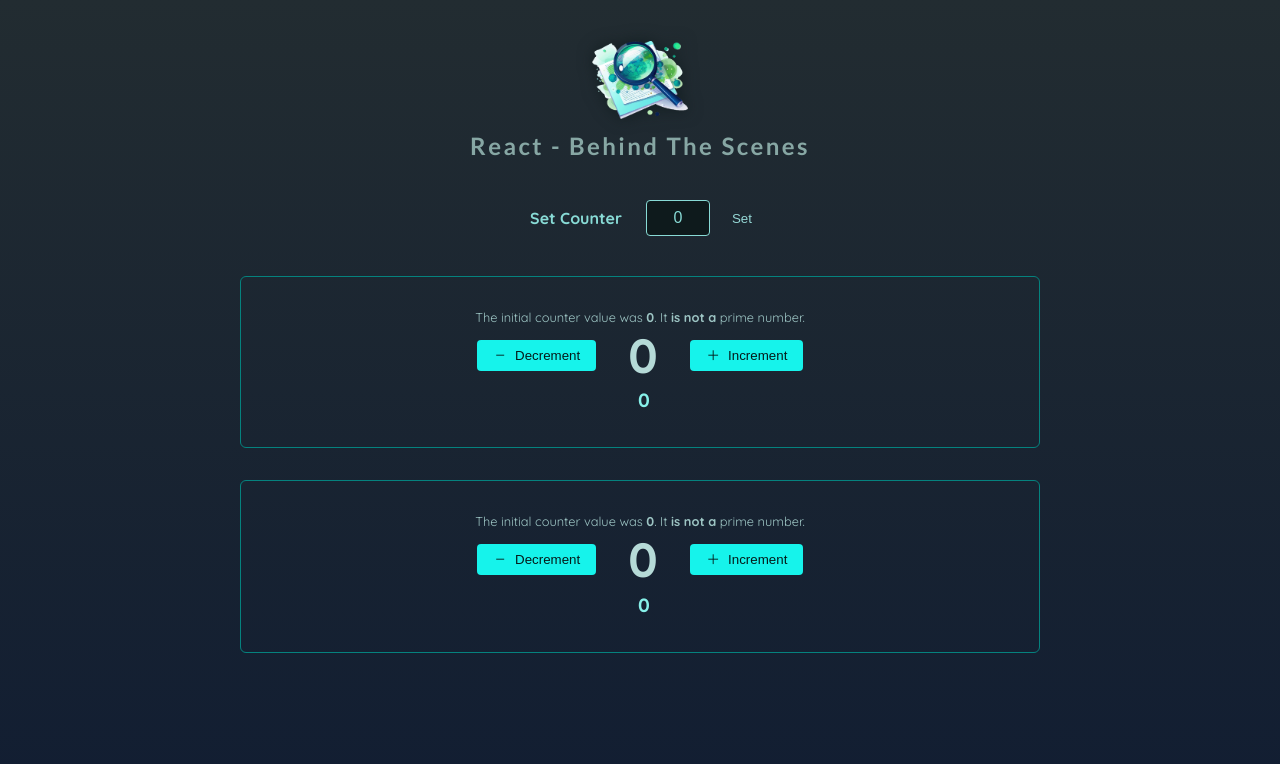
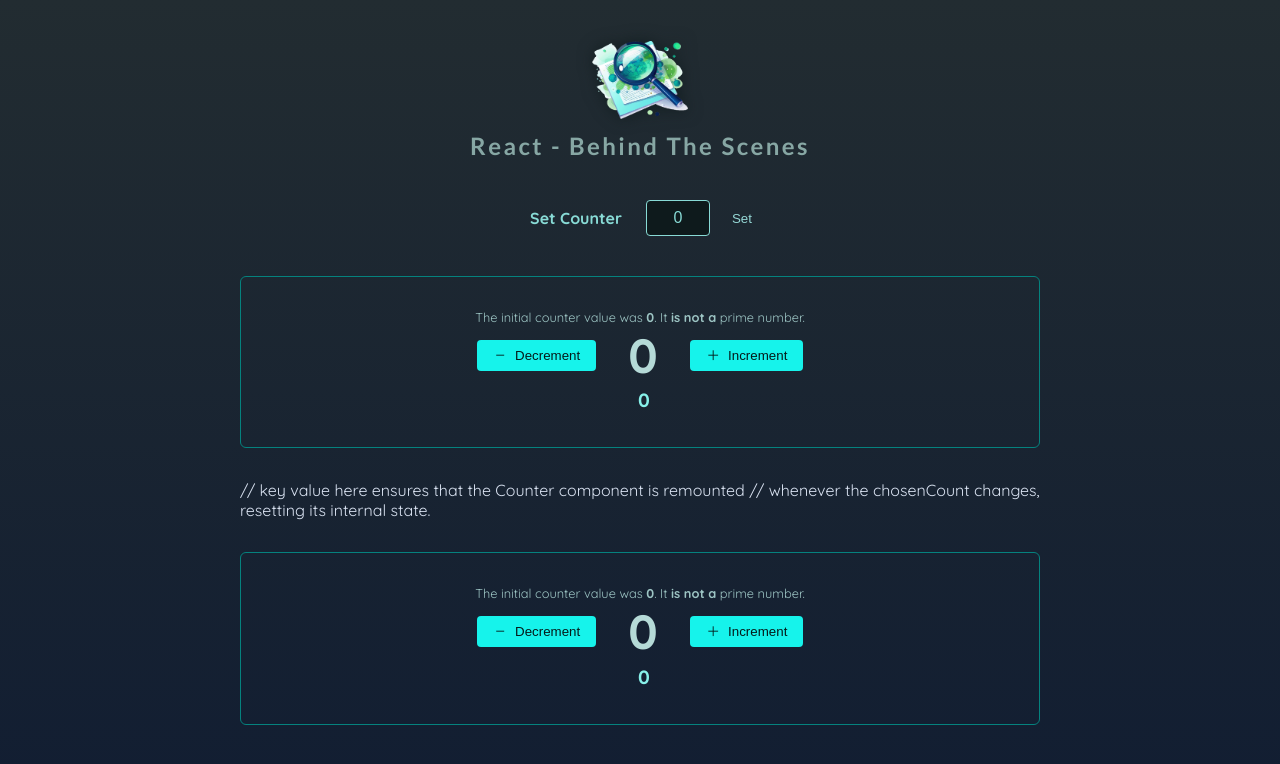
Before and after one commit to vkhandelwal48/Frontend-Interview-Prep, a React (Vite) app in the folder ReactPrep/PerformanceOptimization/: page / in a window 1280 px wide. Shown: the top 764 px of the page. Built offline with nearby package versions, Linux system fonts and the light colour scheme.

Commit message:
Keys for Resetting Components

```diff
--- a/ReactPrep/PerformanceOptimization/src/App.jsx
+++ b/ReactPrep/PerformanceOptimization/src/App.jsx
@@ -19,7 +19,9 @@
       <Header />
       <main>
         <ConfigureCounter onSet={handleSetCount}/>
-        <Counter initialCount={chosenCount} />
+        <Counter key={chosenCount} initialCount={chosenCount} />
+        // key value here ensures that the Counter component is remounted
+        // whenever the chosenCount changes, resetting its internal state.
         <Counter initialCount={0} />
       </main>
     </>
```
